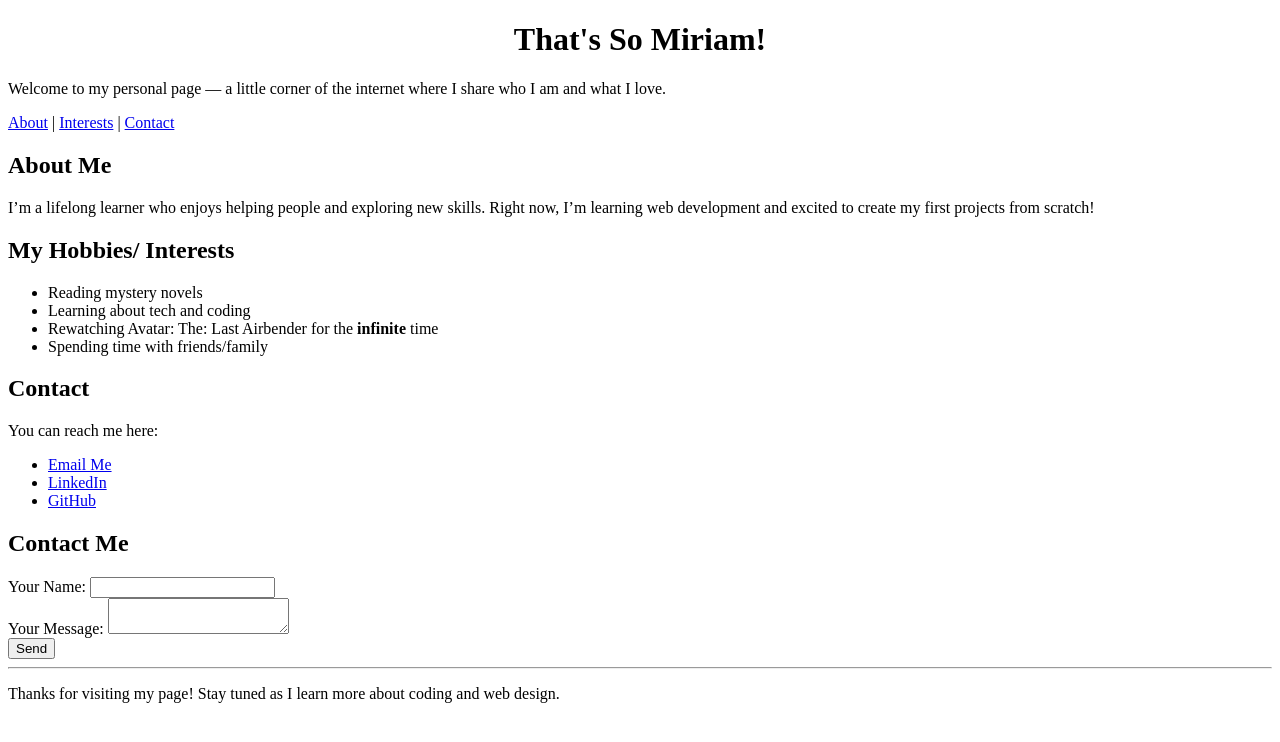
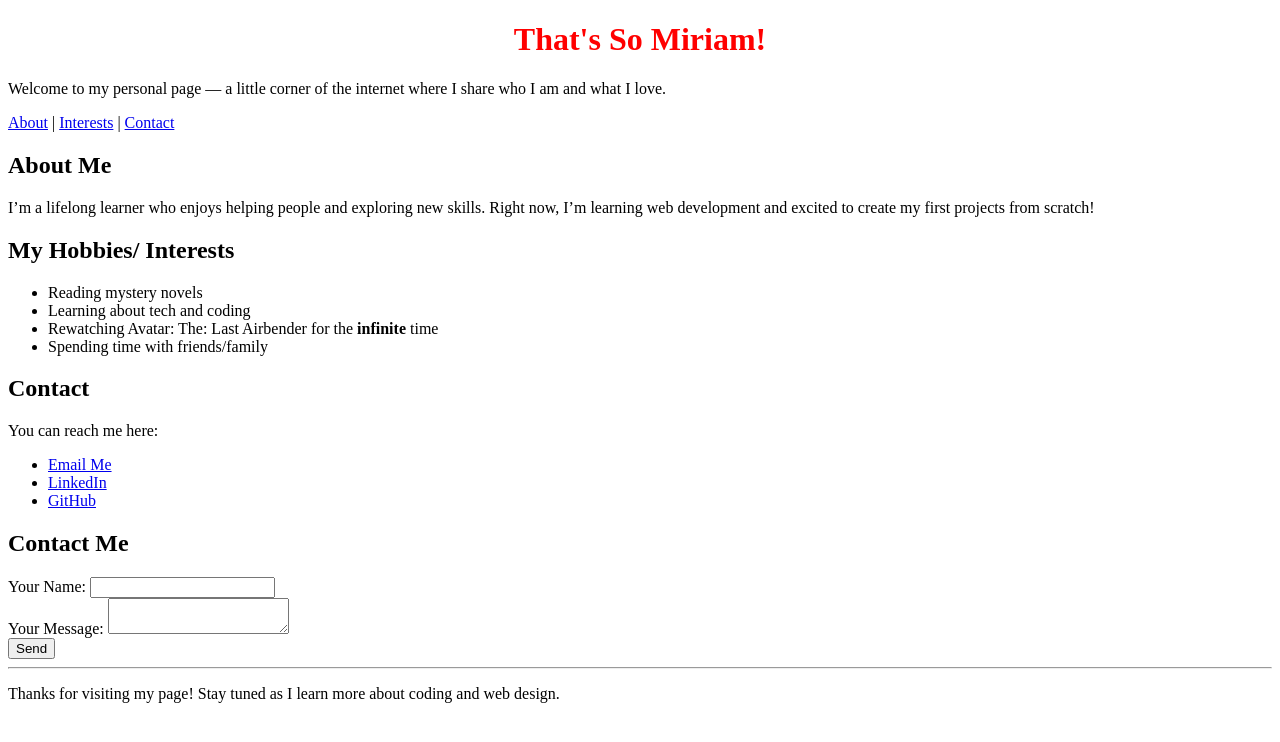
Before and after one commit to miriami466/personal-bio, a plain HTML site: page index.html in a window 1280 px wide. Drawn offline with Linux system fonts and the light colour scheme.

Commit message:
"changed h1 color"

```diff
--- a/index.html
+++ b/index.html
@@ -7,7 +7,7 @@
   <title>My Personal Bio</title>
 </head>
 <body>
-  <h1>That's So Miriam!</h1>
+  <h1 style="color: red;">That's So Miriam!</h1>
   <p>Welcome to my personal page — a little corner of the internet where I share who I am and what I love.</p>
   <nav>
     <a href="#about">About</a> |
```
